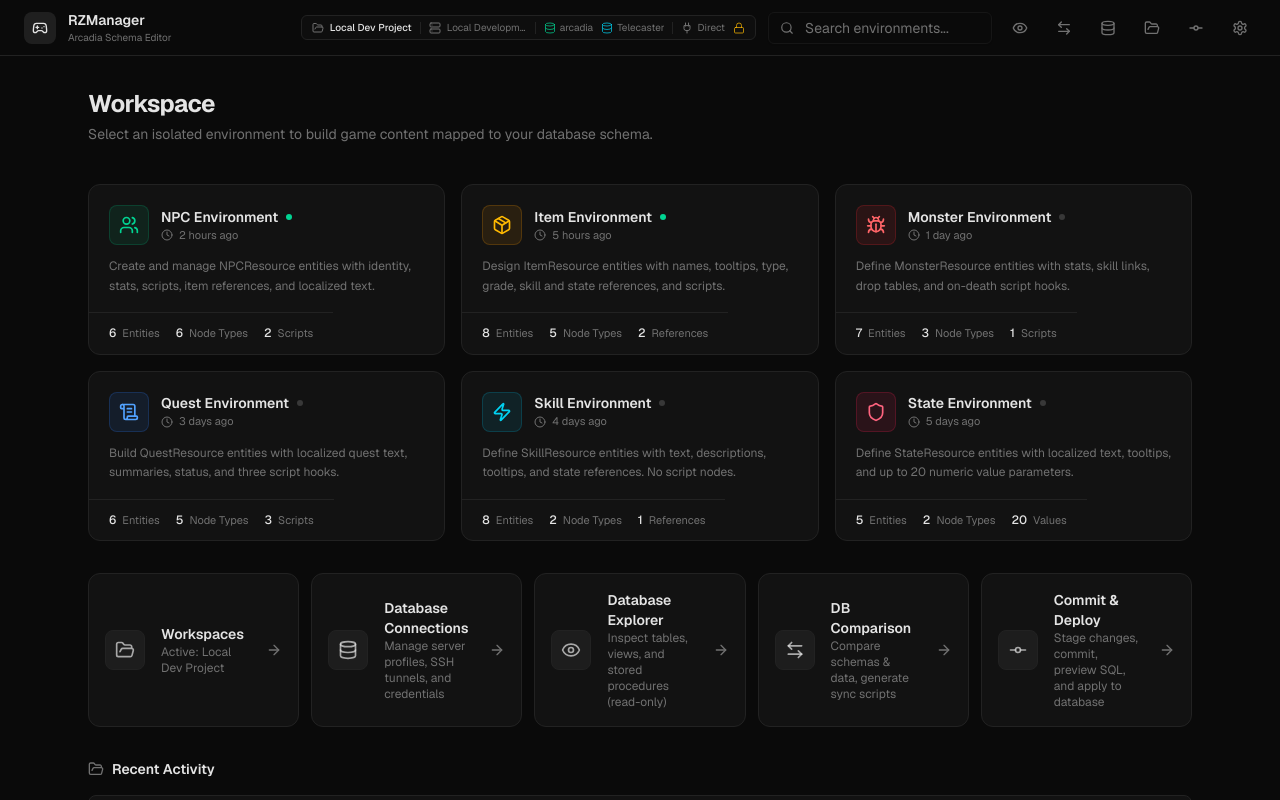
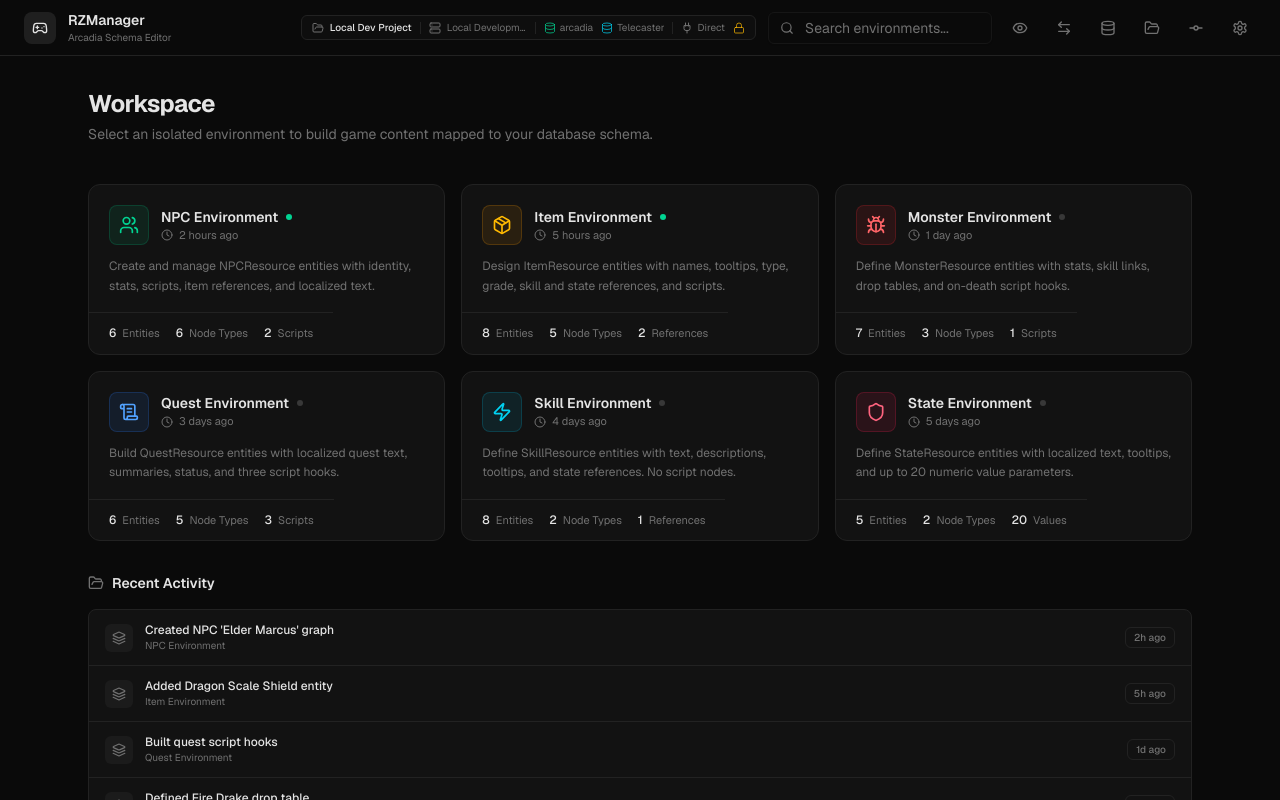
Before and after one commit to Ahmadlos/rzm-anager-content-tool, a Next.js app: page / in a window 1280 px wide. Shown: the top 800 px of the page. Built offline with nearby package versions, Linux system fonts and the light colour scheme.

Commit message:
remove 5-card quick-access grid from dashboard
Tools now accessible via header icons only.

Co-authored-by: Ahmad LOS <99933213+Ahmadlos@users.noreply.github.com>

```diff
--- a/components/dashboard/dashboard-hub.tsx
+++ b/components/dashboard/dashboard-hub.tsx
@@ -364,97 +364,6 @@ export function DashboardHub({ onEnterEnvironment, onOpenConnectionManager, onOp
               ))}
             </div>
 
-            {/* Workspace + Connection + Explorer + Staging Quick Access */}
-            <div className="mt-8 grid grid-cols-1 gap-3 md:grid-cols-2 lg:grid-cols-5">
-              <button
-                onClick={onOpenWorkspaceManager}
-                className="group flex items-center gap-4 rounded-xl border border-border bg-card p-4 text-left transition-all duration-200 hover:border-muted-foreground/30 hover:shadow-lg hover:shadow-background/80"
-              >
-                <div className="flex h-10 w-10 items-center justify-center rounded-lg border border-border bg-foreground/5">
-                  <FolderOpen className="h-5 w-5 text-foreground/70" />
-                </div>
-                <div className="flex-1">
-                  <h3 className="text-sm font-semibold text-foreground">
-                    Workspaces
-                  </h3>
-                  <p className="text-xs text-muted-foreground">
-                    {activeWorkspace
-                      ? `Active: ${activeWorkspace.name}`
-                      : "No active workspace -- create one to start"}
-                  </p>
-                </div>
-                <ArrowRight className="h-4 w-4 text-muted-foreground transition-transform group-hover:translate-x-0.5" />
-              </button>
-              <button
-                onClick={onOpenConnectionManager}
-                className="group flex items-center gap-4 rounded-xl border border-border bg-card p-4 text-left transition-all duration-200 hover:border-muted-foreground/30 hover:shadow-lg hover:shadow-background/80"
-              >
-                <div className="flex h-10 w-10 items-center justify-center rounded-lg border border-border bg-foreground/5">
-                  <Database className="h-5 w-5 text-foreground/70" />
-                </div>
-                <div className="flex-1">
-                  <h3 className="text-sm font-semibold text-foreground">
-                    Database Connections
-                  </h3>
-                  <p className="text-xs text-muted-foreground">
-                    Manage server profiles, SSH tunnels, and credentials
-                  </p>
-                </div>
-                <ArrowRight className="h-4 w-4 text-muted-foreground transition-transform group-hover:translate-x-0.5" />
-              </button>
-              <button
-                onClick={onOpenDatabaseExplorer}
-                className="group flex items-center gap-4 rounded-xl border border-border bg-card p-4 text-left transition-all duration-200 hover:border-muted-foreground/30 hover:shadow-lg hover:shadow-background/80"
-              >
-                <div className="flex h-10 w-10 items-center justify-center rounded-lg border border-border bg-foreground/5">
-                  <Eye className="h-5 w-5 text-foreground/70" />
-                </div>
-                <div className="flex-1">
-                  <h3 className="text-sm font-semibold text-foreground">
-                    Database Explorer
-                  </h3>
-                  <p className="text-xs text-muted-foreground">
-                    Inspect tables, views, and stored procedures (read-only)
-                  </p>
-                </div>
-                <ArrowRight className="h-4 w-4 text-muted-foreground transition-transform group-hover:translate-x-0.5" />
-              </button>
-              <button
-                onClick={onOpenDatabaseComparison}
-                className="group flex items-center gap-4 rounded-xl border border-border bg-card p-4 text-left transition-all duration-200 hover:border-muted-foreground/30 hover:shadow-lg hover:shadow-background/80"
-              >
-                <div className="flex h-10 w-10 items-center justify-center rounded-lg border border-border bg-foreground/5">
-                  <ArrowLeftRight className="h-5 w-5 text-foreground/70" />
-                </div>
-                <div className="flex-1">
-                  <h3 className="text-sm font-semibold text-foreground">
-                    DB Comparison
-                  </h3>
-                  <p className="text-xs text-muted-foreground">
-                    Compare schemas & data, generate sync scripts
-                  </p>
-                </div>
-                <ArrowRight className="h-4 w-4 text-muted-foreground transition-transform group-hover:translate-x-0.5" />
-              </button>
-              <button
-                onClick={onOpenStaging}
-                className="group flex items-center gap-4 rounded-xl border border-border bg-card p-4 text-left transition-all duration-200 hover:border-muted-foreground/30 hover:shadow-lg hover:shadow-background/80"
-              >
-                <div className="flex h-10 w-10 items-center justify-center rounded-lg border border-border bg-foreground/5">
-                  <GitCommit className="h-5 w-5 text-foreground/70" />
-                </div>
-                <div className="flex-1">
-                  <h3 className="text-sm font-semibold text-foreground">
-                    Commit & Deploy
-                  </h3>
-                  <p className="text-xs text-muted-foreground">
-                    Stage changes, commit, preview SQL, and apply to database
-                  </p>
-                </div>
-                <ArrowRight className="h-4 w-4 text-muted-foreground transition-transform group-hover:translate-x-0.5" />
-              </button>
-            </div>
-
             {/* Recent Activity Section */}
             <div className="mt-8">
               <div className="mb-4 flex items-center gap-2">
```
